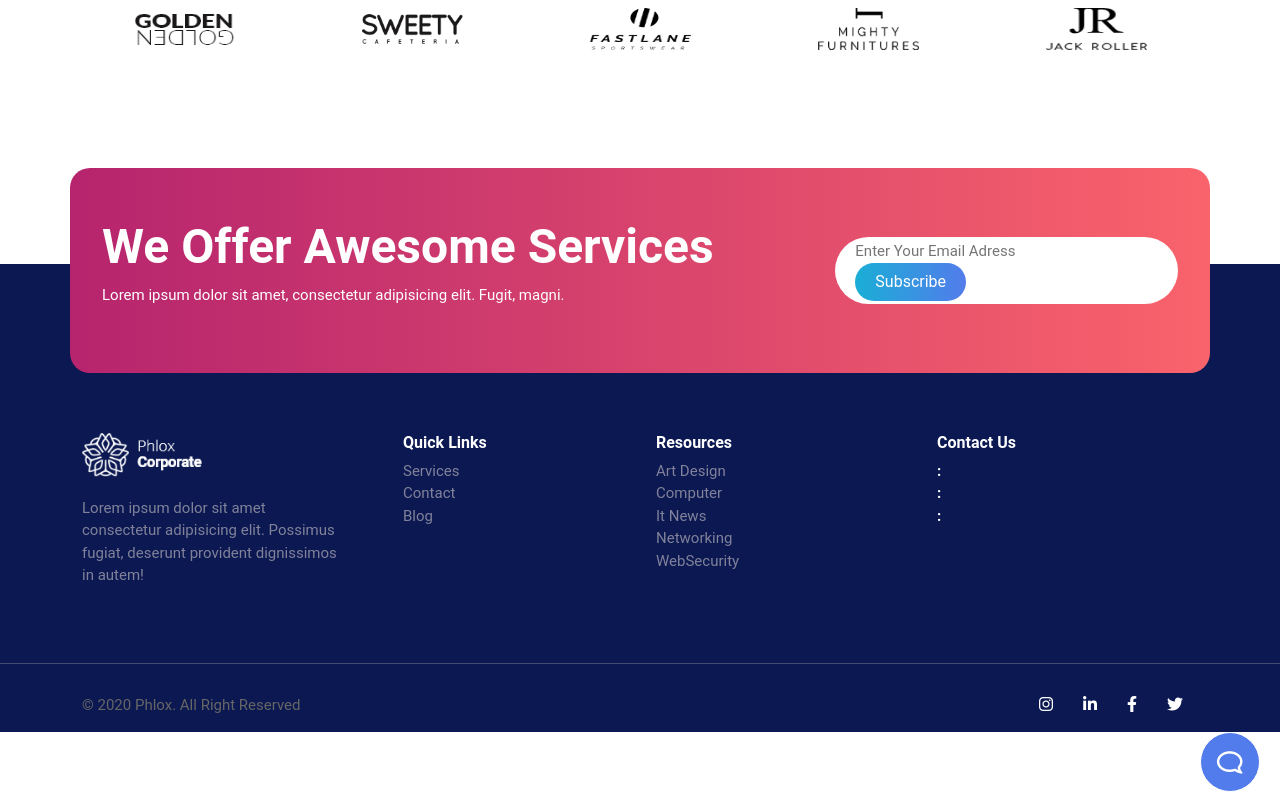
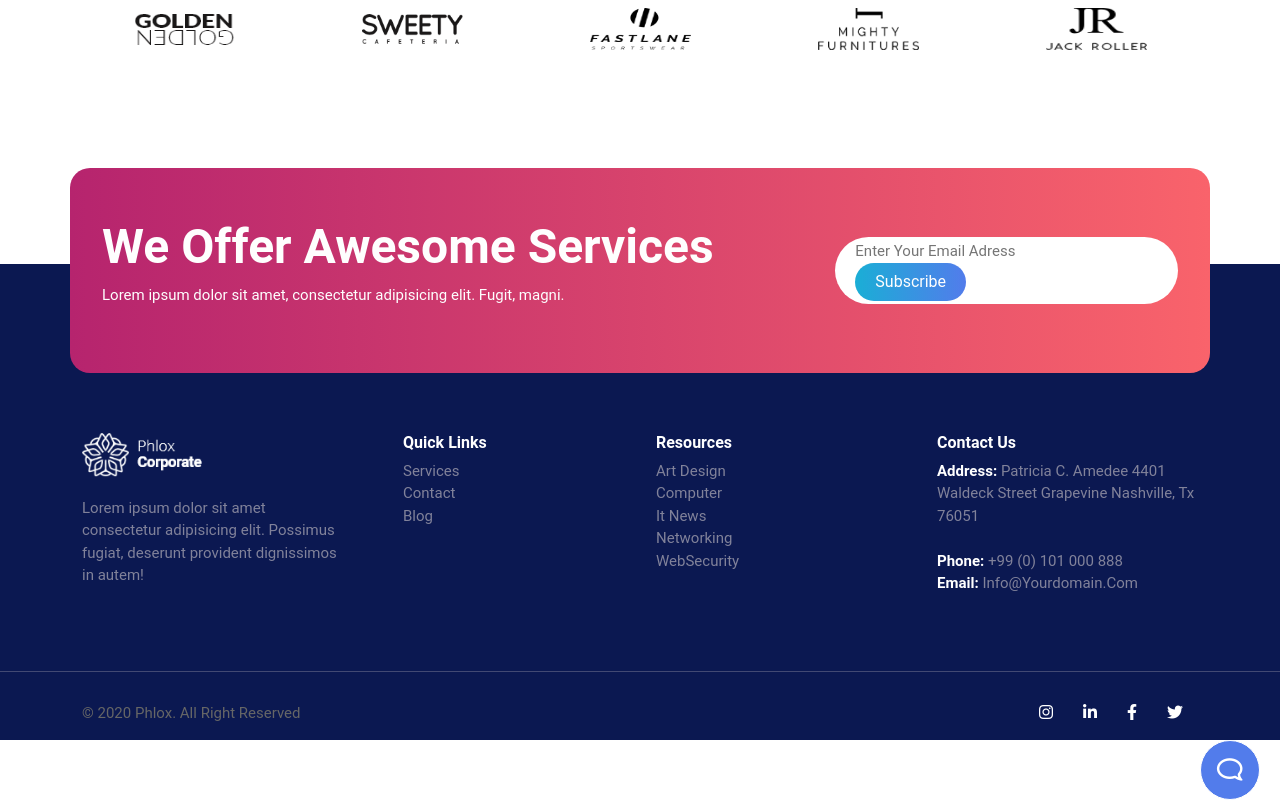
Before and after one commit to GiacWebDev/proj-html-vuejs, a Vue app: page / in a window 1280 px wide. Shown: the part 4416-5216 px from the top of the page. Built offline with nearby package versions, Linux system fonts and the light colour scheme.

Commit message:
[remove] dynamic array contact

```diff
--- a/src/components/AppFooter.vue
+++ b/src/components/AppFooter.vue
@@ -13,7 +13,6 @@ export default {
   props: {
     QuickLinks: Array,
     Resources: Array,
-    Contacts: Array,
     menuItemSelected: String
   }
 }
@@ -62,11 +61,10 @@ export default {
           <div class="col">
             <h6><strong>contact us</strong></h6>
             <ul>
-              <li v-for="contact in Contacts" :key="contact.href">
-                <a :href="contact.href">
-                  <strong>{{ contact.label }}:</strong> {{ contact.value }}
-                </a>
-              </li>
+              <li><a href="#"><strong>address: </strong>patricia c. amedee 4401 waldeck street grapevine nashville, tx 76051</a></li>
+              <br>
+              <li><a href="#"><strong>phone: </strong>+99 (0) 101 000 888</a></li>
+              <li><a href="#"><strong>email: </strong>info@yourdomain.com</a></li>
             </ul>
           </div>
 
```
